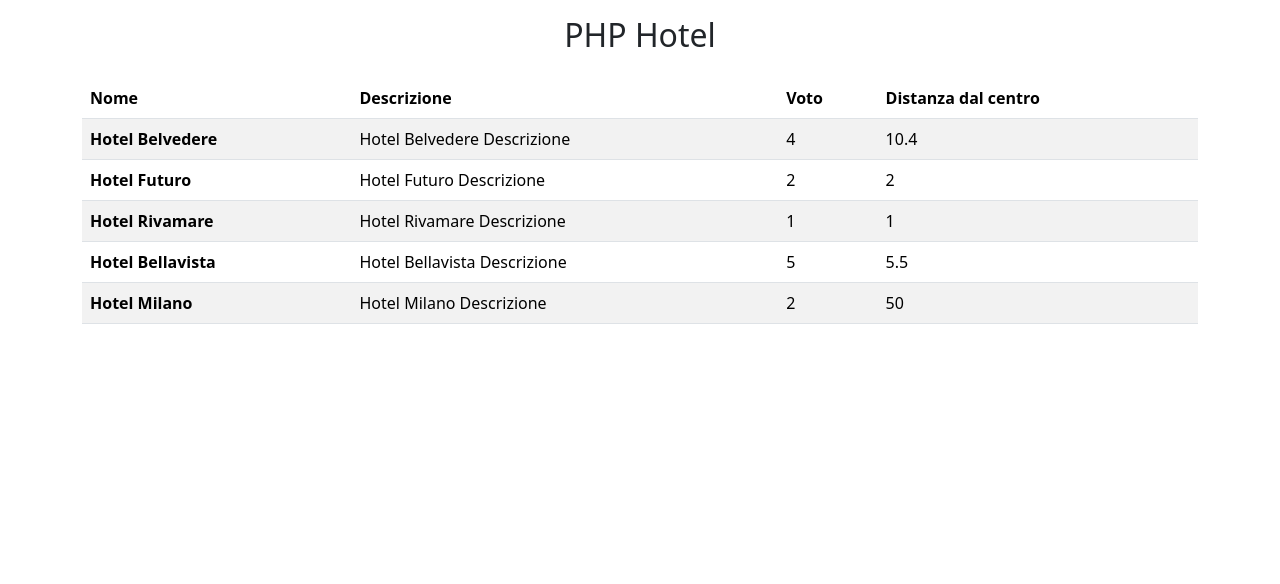
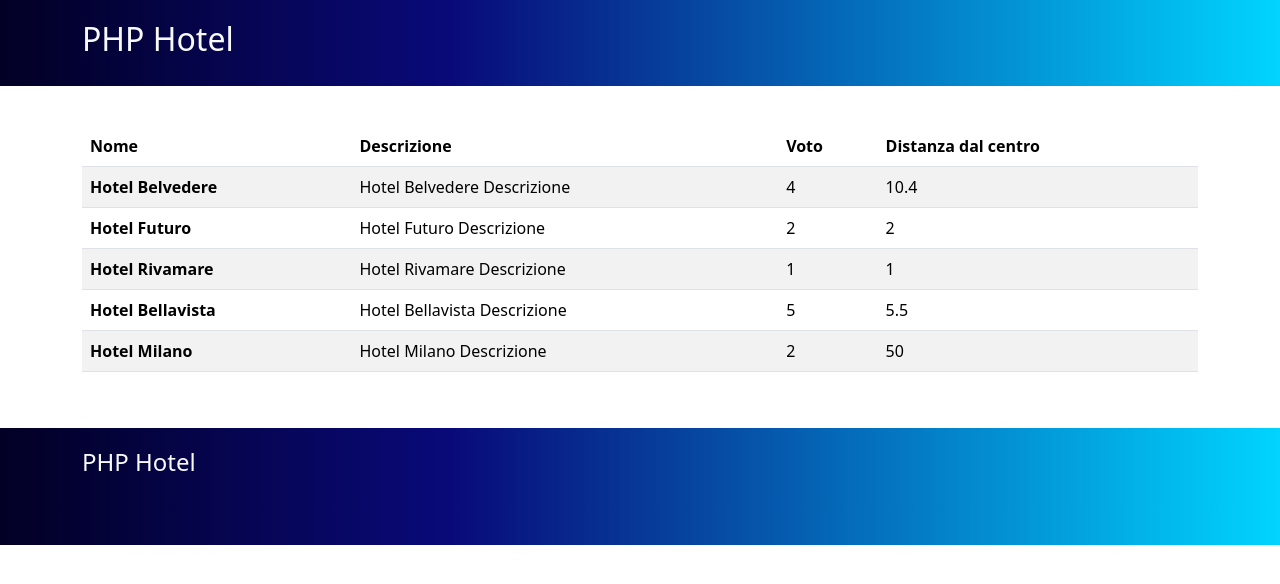
Before and after one commit to aletardio/php-hotel, a PHP site: page / in a window 1280 px wide. Shown: the top 584 px of the page. Run offline with PHP 8.4, Linux system fonts and the light colour scheme.

Commit message:
Added header and footer with include

```diff
--- /dev/null
+++ b/css/style.css
@@ -0,0 +1,21 @@
+* {
+    margin: 0;
+    padding: 0;
+    box-sizing: border-box;
+}
+
+header {
+    background: linear-gradient(90deg, rgba(2,0,36,1) 0%, rgba(9,9,121,1) 35%, rgba(0,212,255,1) 100%);
+    padding: 20px 0;
+}
+
+main {
+    padding: 40px 0;
+    background-color: #fff;
+}
+
+footer {
+    padding: 20px 0;
+    background: rgb(2,0,36);
+    background: linear-gradient(90deg, rgba(2,0,36,1) 0%, rgba(9,9,121,1) 35%, rgba(0,212,255,1) 100%);
+}
--- a/index.php
+++ b/index.php
@@ -1,7 +1,6 @@
 <?php
     include __DIR__.'/partials/vars.php';
 ?>
-
 
 <!DOCTYPE html>
 <html lang="en">
@@ -9,13 +8,17 @@
     <meta charset="UTF-8">
     <meta name="viewport" content="width=device-width, initial-scale=1.0">
     <link href="https://cdn.jsdelivr.net/npm/bootstrap@5.3.2/dist/css/bootstrap.min.css" rel="stylesheet" integrity="sha384-T3c6CoIi6uLrA9TneNEoa7RxnatzjcDSCmG1MXxSR1GAsXEV/Dwwykc2MPK8M2HN" crossorigin="anonymous">
+    <link rel="stylesheet" href="./css/style.css">
     <title>PHP Hotel</title>
 </head>
     <body>
+        <!-- HEADER -->
+        <?php include __DIR__.'/partials/template/header.php';?>
+
+        <!-- MAIN -->
         <main>
             <div class="container">
                 <div class="row">
-                <h2 class='text-center py-3'>PHP Hotel</h2>
                     <div class="col-12">
                         <table class="table table-striped">
                             <thead>
@@ -27,7 +30,7 @@
                                 </tr>
                             </thead>
                             <tbody>
-                        <?php foreach ($hotels as $hotel){ ?>
+                            <?php foreach ($hotels as $hotel) { ?>
                                 <tr>
                                 <th scope="row"><?php echo $hotel ['name'] ?></th>
                                 <td><?php echo $hotel ['description'] ?></td>
@@ -41,5 +44,8 @@
                 </div>
             </div>
         </main>
+
+        <!-- FOOTER -->
+        <?php include __DIR__.'/partials/template/footer.php'; ?>
     </body>
 </html>
--- a/partials/template/footer.php
+++ b/partials/template/footer.php
@@ -0,0 +1,11 @@
+<footer>
+    <div class="container">
+        <div class="row">
+            <div class="col-12">
+                <h4 class="text-light">
+                    PHP Hotel
+                </h4>
+            </div>
+        </div>
+    </div>
+</footer>
--- a/partials/template/header.php
+++ b/partials/template/header.php
@@ -0,0 +1,11 @@
+<header>
+    <div class="container">
+        <div class="row">
+            <div class="col-12">
+                <h2 class="text-light">
+                    PHP Hotel
+                </h2>
+            </div>
+        </div>
+    </div>
+<header>
```
Lines whose indentation alone changed are shown as unchanged.
